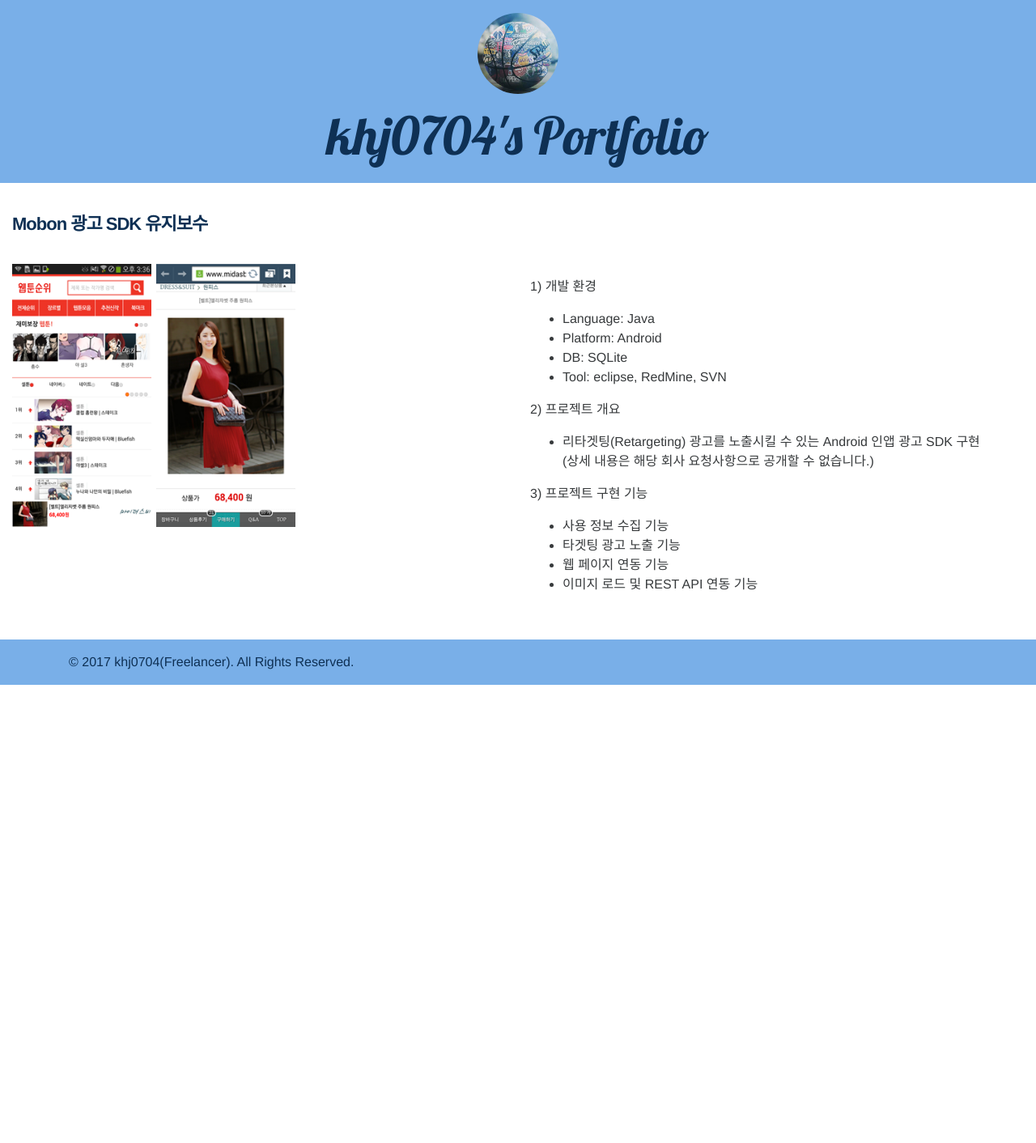
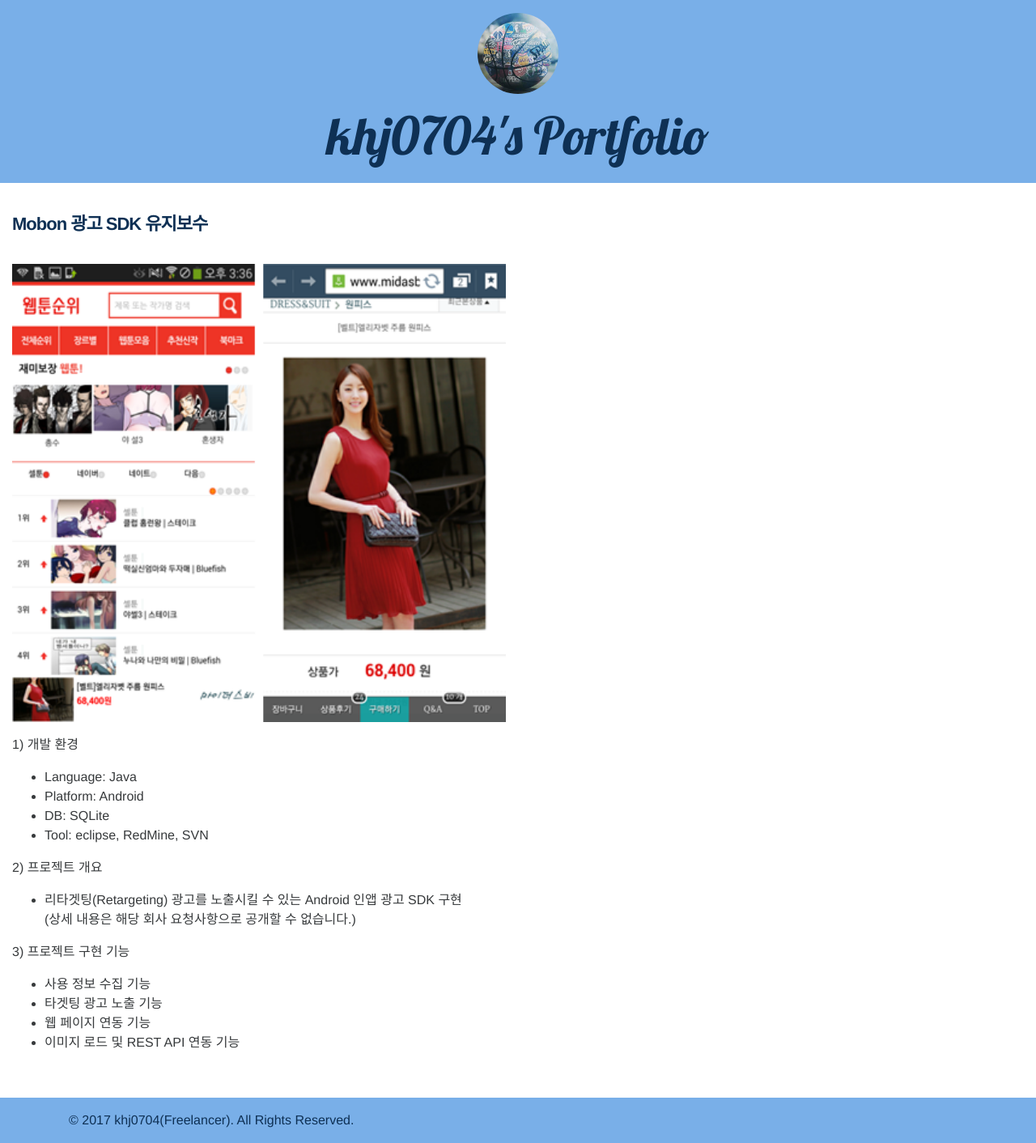
Before and after one commit to khj0704/khj0704.github.io, a Jekyll site: the page built from _posts/2015-03-15-portfolio16.md, in a window 1280 px wide. Shown: the whole page at 81% size. Built offline with Jekyll 4.4.1, drawn with Linux system fonts in a browser that asks for light colours; nearby versions of some CDN libraries; before the commit the page ends 900 px from its top, so only the background shows below that.

Commit message:
Modified post layout

```diff
--- a/_layouts/post.html
+++ b/_layouts/post.html
@@ -57,6 +57,11 @@
 			.post-content h4 {
 				font-size: 12px;
 			}
+			.vcenter {
+				display: inline-block;
+				vertical-align: middle;
+				float: none;
+			}
 		</style>
 	</head>
 
@@ -78,12 +83,12 @@
 				<div class="col-md-12">
 					<h1 class="post-title"><b>{{ page.title }}</b></h1>
 				</div>
-				<div class="col-sm-12 col-md-6">
-					<div style="display:inline-block; text-align:center; vertical-align:middle;">
-						<img src="../../../../../web-dist/images/{{ page.image }}" style="width:100%;max-width:350px;height:auto;margin-left:auto;margin-right:auto;display:block;">
+				<div class="col-sm-12 col-md-6 vcenter">
+					<div>
+						<img src="../../../../../web-dist/images/{{ page.image }}" style="width:100%;height:auto;margin-left:auto;margin-right:auto;">
 					</div>
 				</div>
-				<div class="col-sm-12 col-md-6">
+				<div class="col-sm-12 col-md-6 vcenter">
 					<p>
 						<article class="post-content">
 							{{ content }}
```
